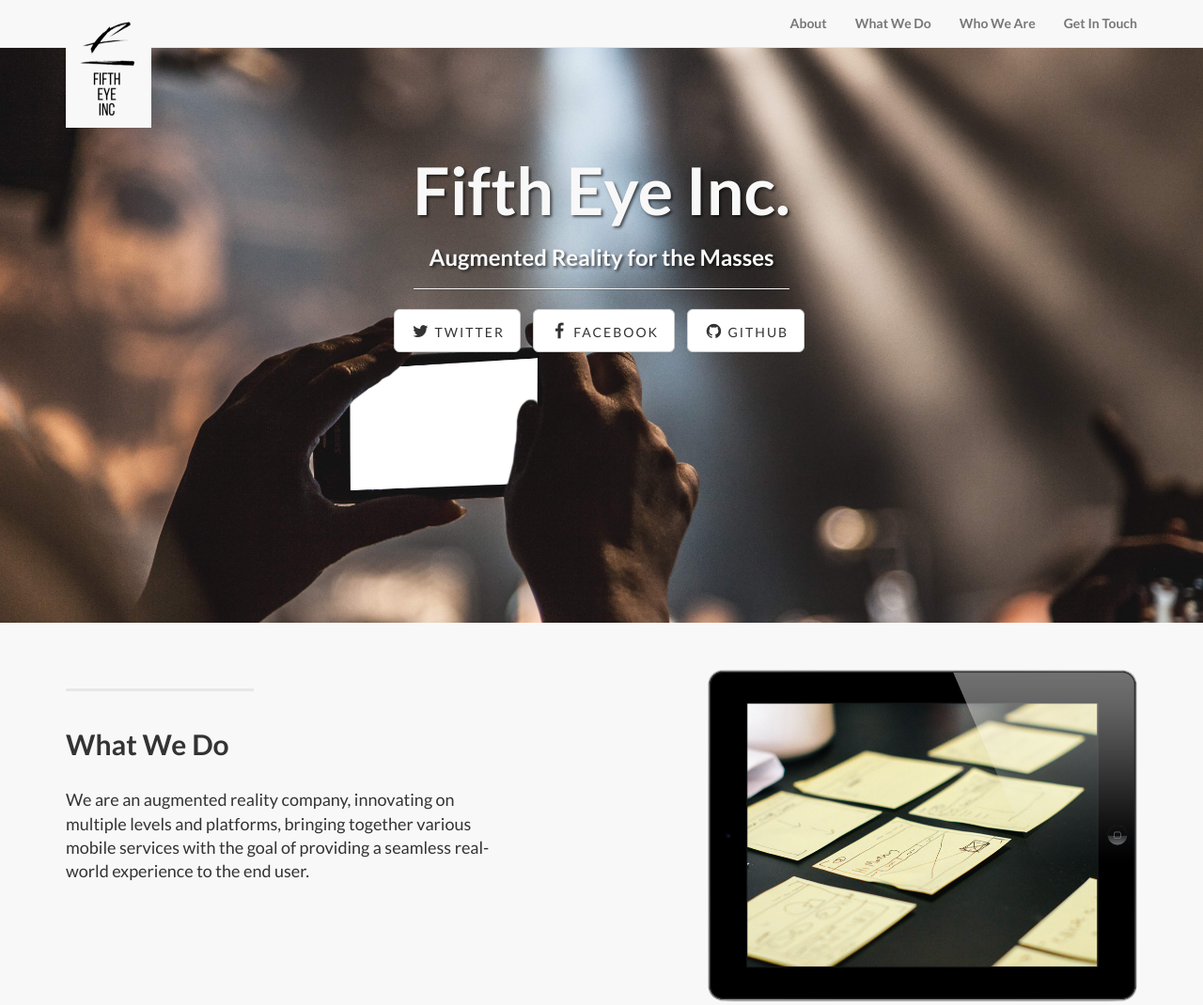
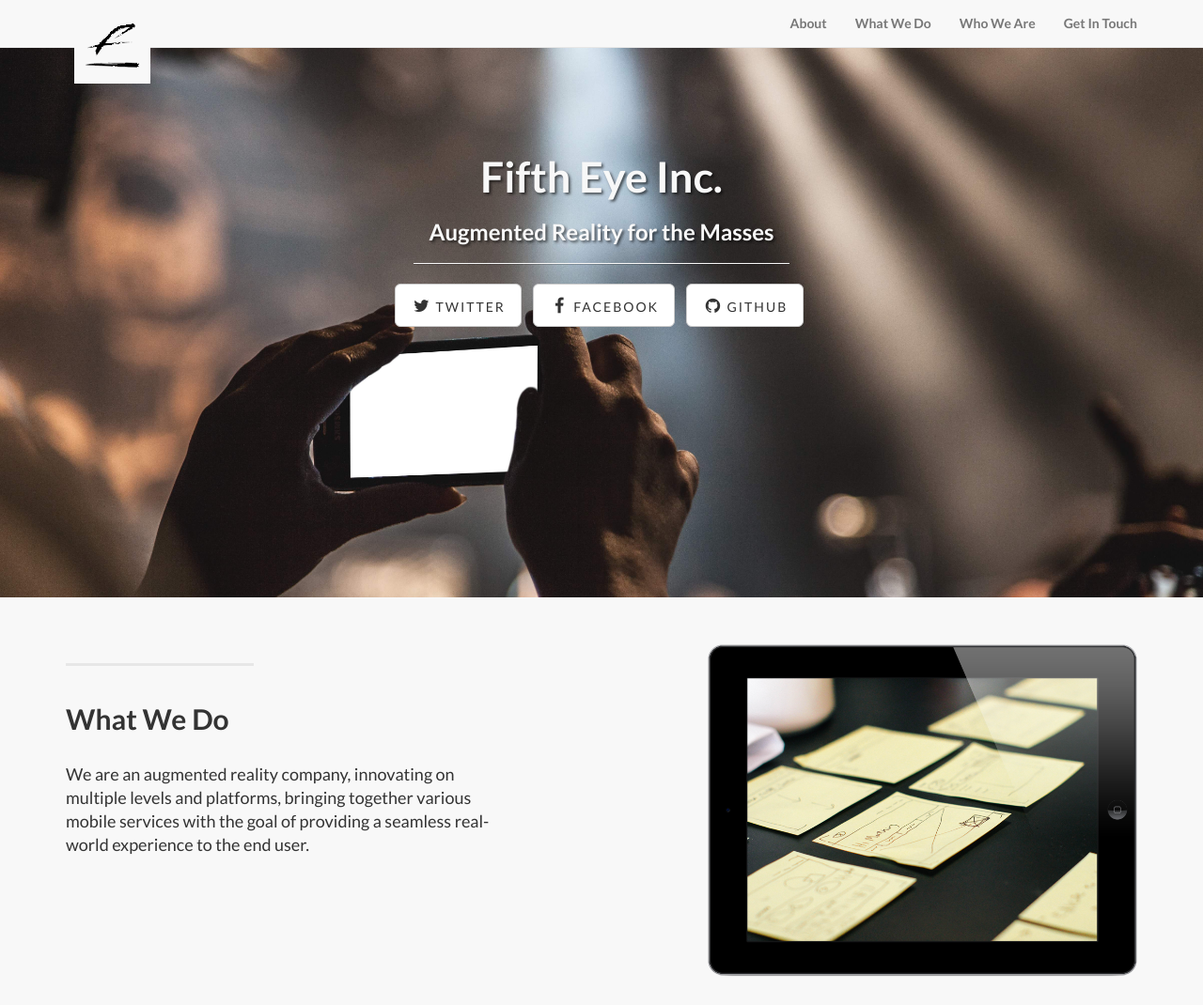
Before and after one commit to fiftheyeinc/fiftheyeinc.github.io, a plain HTML site: page index.html in a window 1280 px wide. Shown: the top 1070 px of the page at 94% size. Drawn offline with nearby package versions, Linux system fonts and the light colour scheme.

Commit message:
Changes to website

```diff
--- a/css/landing-page.css
+++ b/css/landing-page.css
@@ -21,6 +21,13 @@ h6 {
     font-weight: 700;
 }
 
+@media screen and (max-device-width : 1500px){
+  body
+  {
+    font-size:90%;
+  }
+}
+
 .topnav {
     font-size: 14px;
 }
@@ -30,6 +37,10 @@ h6 {
     font-weight: 400;
 }
 
+.topnav>img {
+    position: absolute;
+    top:0%;
+}
 .intro-header {
     padding-top: 50px; /* If you're making other pages, make sure there is 50px of padding to make sure the navbar doesn't overlap content! */
     padding-bottom: 50px;
--- a/index.html
+++ b/index.html
@@ -5,7 +5,7 @@
 
     <meta charset="utf-8">
     <meta http-equiv="X-UA-Compatible" content="IE=edge">
-    <meta name="viewport" content="width=device-width, initial-scale=1">
+    <meta name="viewport" content="initial-scale=1, maximum-scale=1">
     <meta name="description" content="Augmented reality for the Masses">
     <meta name="author" content="Navin Pai">
 
@@ -43,7 +43,7 @@
                     <span class="icon-bar"></span>
                     <span class="icon-bar"></span>
                 </button>
-                <a class="navbar-brand topnav" href="#"><img class="img-responsive" src="img/logo.png" alt="Fifth Eye Inc."</img></a>
+                <a class="navbar-brand topnav" href="#"><img class="img-responsive" src="img/fiftheye.png" alt="Fifth Eye Inc."</img></a>
             </div>
             <!-- Collect the nav links, forms, and other content for toggling -->
             <div class="collapse navbar-collapse" id="bs-example-navbar-collapse-1">
```
Also changed, not shown: img/fiftheye.png (added).
